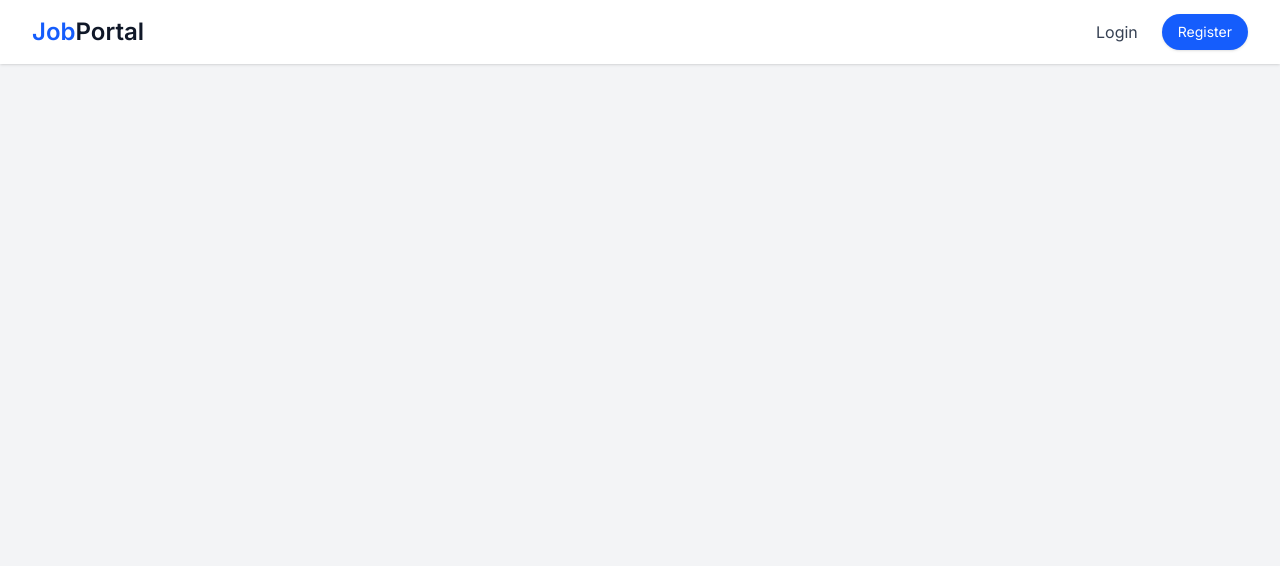
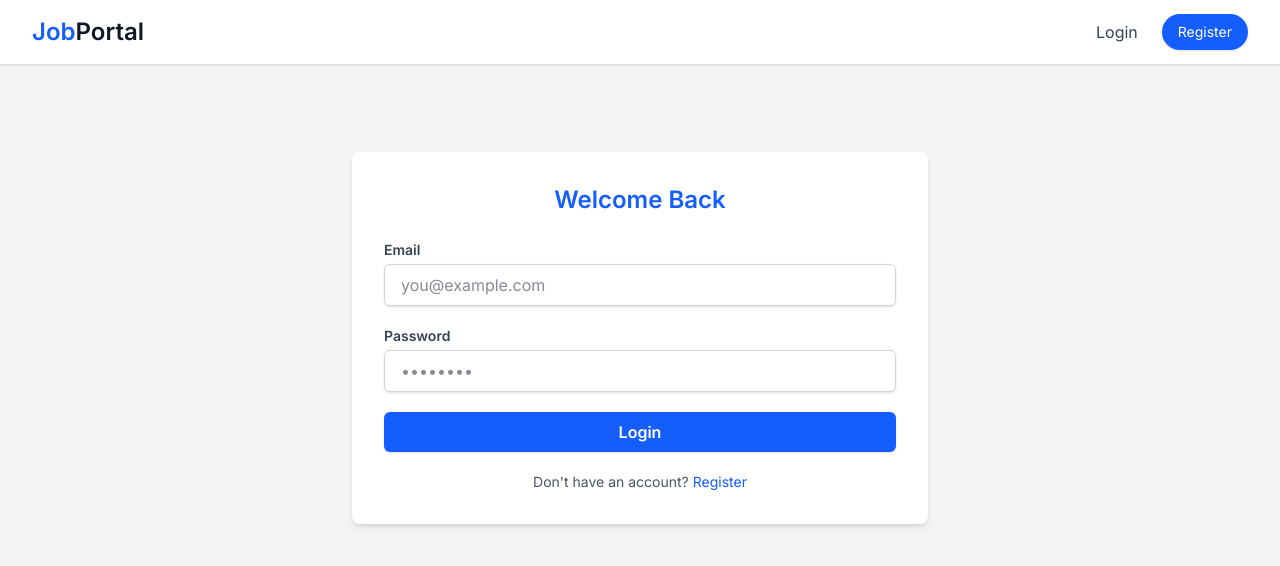
Before and after one commit to StardustEnigma/job-application-portal, a Django app: page /account/login/ in a window 1280 px wide. Shown: the top 566 px of the page. Run offline with Django 5.2, Linux system fonts and the light colour scheme; style sheets or scripts are compiled from the project's sources; some libraries are stand-ins or nearby versions.

Commit message:
login added

```diff
--- a/hiring/account/templates/account/login.html
+++ b/hiring/account/templates/account/login.html
@@ -1,6 +1,12 @@
 {% extends "base.html" %}
+{% block title %}Login{% endblock %}
 
-{% block content %}{% if messages %}
+{% block content %}
+<div class="max-w-xl mx-auto mt-12 bg-white p-8 rounded-lg shadow-md">
+  <h2 class="text-2xl font-extrabold text-blue-600 text-center mb-6">Welcome Back</h2>
+
+  <!-- Display messages -->
+  {% if messages %}
     <div class="space-y-3 mb-4">
       {% for message in messages %}
         <div class="p-3 rounded-md bg-green-100 text-green-800 font-medium shadow">
@@ -9,4 +15,51 @@
       {% endfor %}
     </div>
   {% endif %}
+
+  <form method="POST" class="space-y-5">
+    {% csrf_token %}
+
+    <!-- Email -->
+    <div>
+      <label for="email" class="block text-sm font-semibold text-gray-700 mb-1">Email</label>
+      <input type="email" name="email" id="email" value="{{ form.email.value|default_if_none:'' }}"
+             class="w-full px-4 py-2 border border-gray-300 rounded-md shadow-sm focus:ring-2 focus:ring-blue-500 focus:outline-none"
+             placeholder="you@example.com" required>
+      {% for error in form.email.errors %}
+        <p class="mt-1 text-sm text-red-600 bg-red-100 rounded-md px-2 py-1">{{ error }}</p>
+      {% endfor %}
+    </div>
+
+    <!-- Password -->
+    <div>
+      <label for="password" class="block text-sm font-semibold text-gray-700 mb-1">Password</label>
+      <input type="password" name="password" id="password"
+             class="w-full px-4 py-2 border border-gray-300 rounded-md shadow-sm focus:ring-2 focus:ring-blue-500 focus:outline-none"
+             placeholder="••••••••" required>
+      {% for error in form.password.errors %}
+        <p class="mt-1 text-sm text-red-600 bg-red-100 rounded-md px-2 py-1">{{ error }}</p>
+      {% endfor %}
+    </div>
+
+    <!-- Non-field errors -->
+    {% if form.non_field_errors %}
+      {% for error in form.non_field_errors %}
+        <p class="mt-2 text-sm text-red-700 bg-red-100 px-3 py-2 rounded-md">{{ error }}</p>
+      {% endfor %}
+    {% endif %}
+
+    <!-- Submit -->
+    <div>
+      <button type="submit"
+              class="w-full text-white bg-blue-600 hover:bg-blue-700 font-semibold py-2 px-4 rounded-md transition duration-200 shadow">
+        Login
+      </button>
+    </div>
+
+    <!-- Don't have an account -->
+    <p class="text-sm text-center text-gray-600">Don't have an account?
+      <a href="{% url 'register' %}" class="text-blue-600 hover:underline">Register</a>
+    </p>
+  </form>
+</div>
 {% endblock %}
--- a/hiring/account/urls.py
+++ b/hiring/account/urls.py
@@ -1,7 +1,7 @@
 from django.urls import path
 from . import views
 urlpatterns = [
-    path('login/',views.login,name='login'),
+    path('login/',views.login_view,name='login'),
     path('register/',views.register_view,name='register'),
     path('activate/<str:uidb64>/<str:token>/',views.activate_account,name='activate')
 
--- a/hiring/account/views.py
+++ b/hiring/account/views.py
@@ -8,7 +8,42 @@ from django.contrib.auth.tokens import default_token_generator
 from django.urls import reverse
 from .utils import send_activation_email
 from .models import User
-def login(request):
+from django.contrib.auth import authenticate,login
+
+def login_view(request):
+    if request.user.is_authenticated:
+       if request.user.is_recruiter:
+           return redirect('rDashboard')
+       elif request.user.is_applicant:
+           return redirect('dashboard')
+       return redirect('home')
+
+    if request.method=='POST':
+        email=request.POST.get('email')
+        password=request.POST.get('password')
+
+        if not email or not password:
+            messages.error(request,"Both fields are required")
+            return redirect('login')
+        try:
+            user=User.objects.get(email=email)
+        except User.DoesNotExist:
+            messages.error(request,"Invalid Email or password")
+            return redirect('login')
+
+        if not user.is_active:
+            messages.error(request,'Your account is inactive please activate it ')
+            return redirect('login')
+        user=authenticate(request,email=email,password=password)
+
+        if user is not None:
+            login(request,user)
+            if request.user.is_recruiter:
+              return redirect('rDashboard')
+            elif request.user.is_applicant:
+              return redirect('dashboard')
+        else:
+            messages.error(request,'Invalid email or password')
     return render(request,'account/login.html')
 
 
```
Also changed, not shown: hiring/db.sqlite3. Lines whose indentation alone changed are shown as unchanged.
